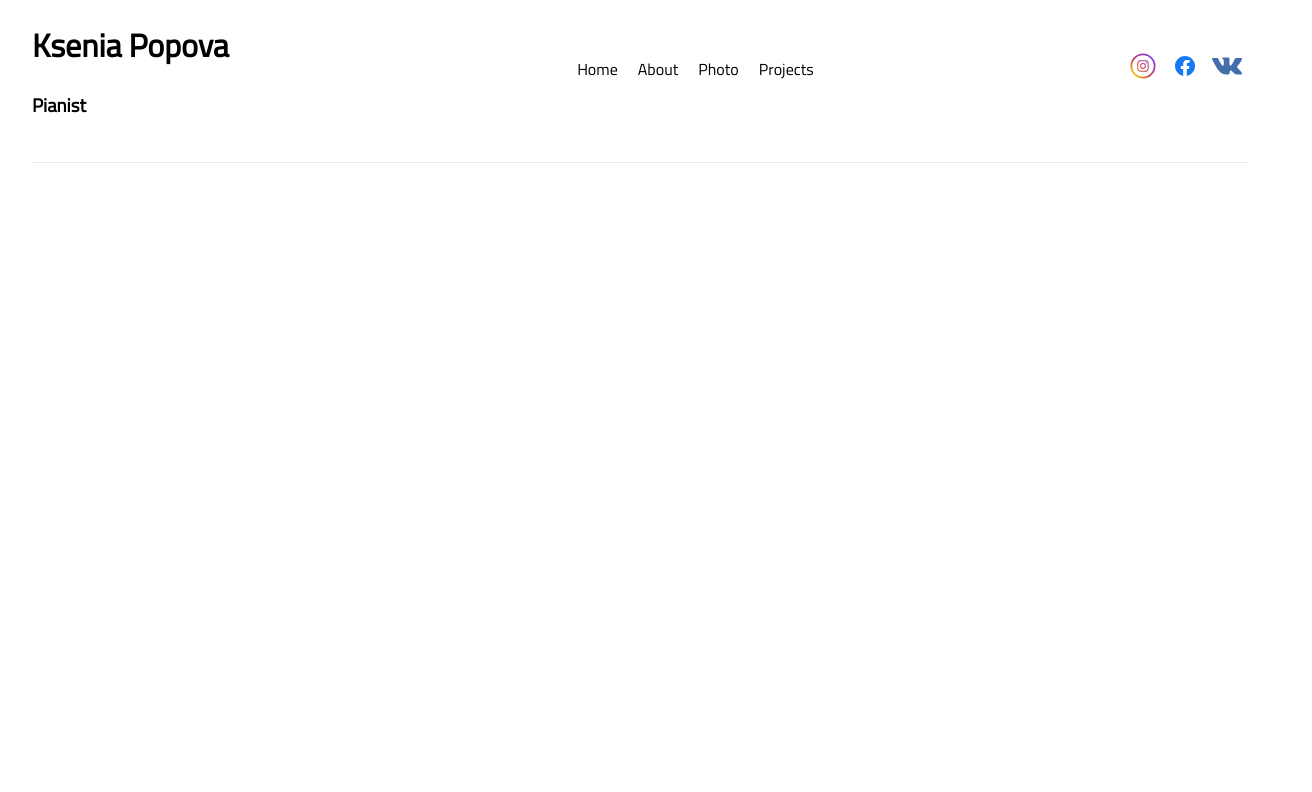
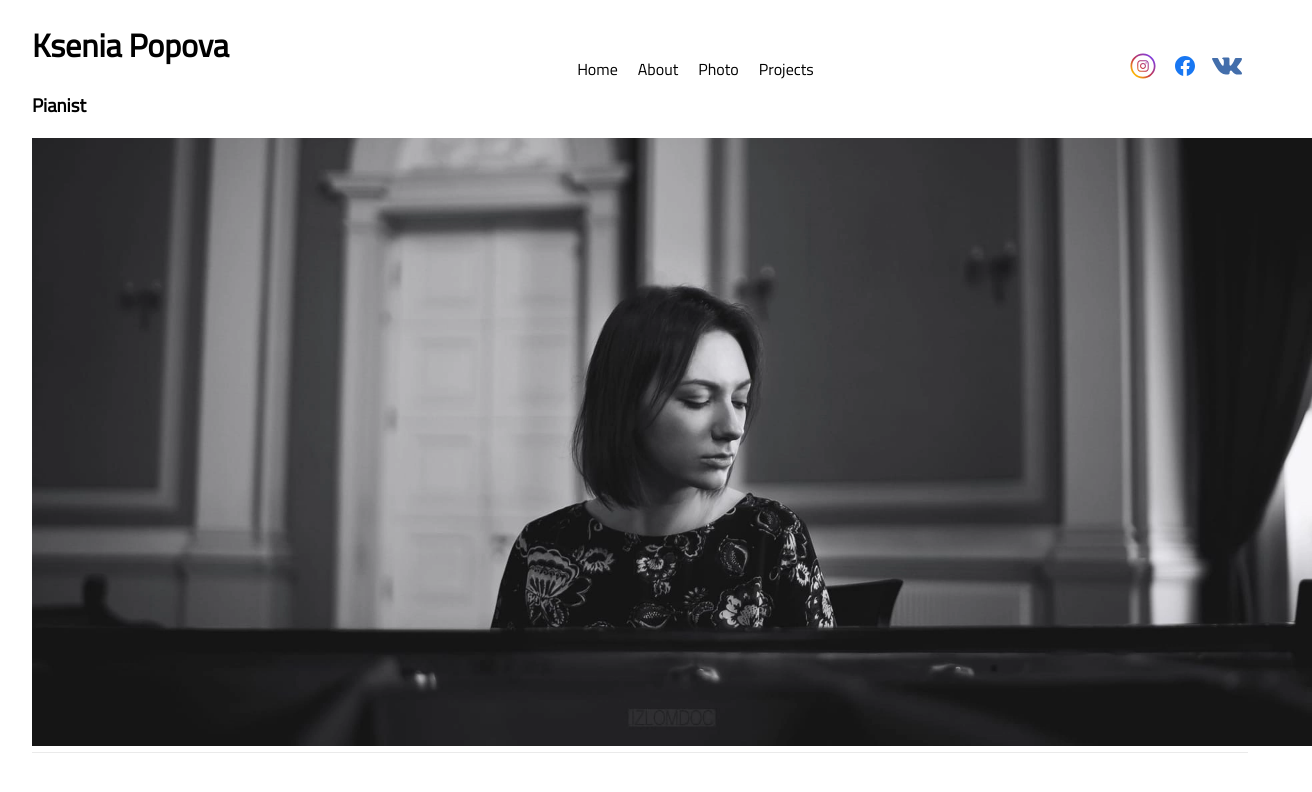
Before and after one commit to maystrova/resume, a Next.js app: page / in a window 1280 px wide. Shown: the top 792 px of the page, 1312 px wide, since content can reach past the window. Built offline with nearby package versions, Linux system fonts and the light colour scheme.

Commit message:
homePage photo

```diff
--- a/components/homePage.tsx
+++ b/components/homePage.tsx
@@ -1,16 +1,17 @@
 import React, { useState } from 'react'
 import styles from 'styles/homePage.module.scss'
 import Header from 'components/header'
+import { getStorage, ref, getDownloadURL } from 'firebase/storage'
 
 interface HomePageProps {}
 
 const HomePage = ({}: HomePageProps) => {
-    const [profilePhoto, setProfilePhoto] = useState<string>('')
+    const [profilePhoto, setProfilePhoto] = useState<string>('/static/homePagePhoto2.PNG')
 
     return (
         <div className={styles.container}>
             <Header />
-            <img src={profilePhoto} alt="" />
+            <img className={styles.homePagePhoto} src={profilePhoto} alt="" />
         </div>
     )
 }
--- a/styles/homePage.module.scss
+++ b/styles/homePage.module.scss
@@ -1,2 +1,8 @@
 .container {
+    max-width: 1280px;
+    margin: 0 auto;
 }
+
+.homePagePhoto {
+    max-width: inherit;
+}
```
Also changed, not shown: context/actions.ts (added), context/reducer.ts (added), context/storeContext.tsx (added), public/static/homePagePhoto2.PNG (added), 1 other file (tests, documents, lock files or other folders).
